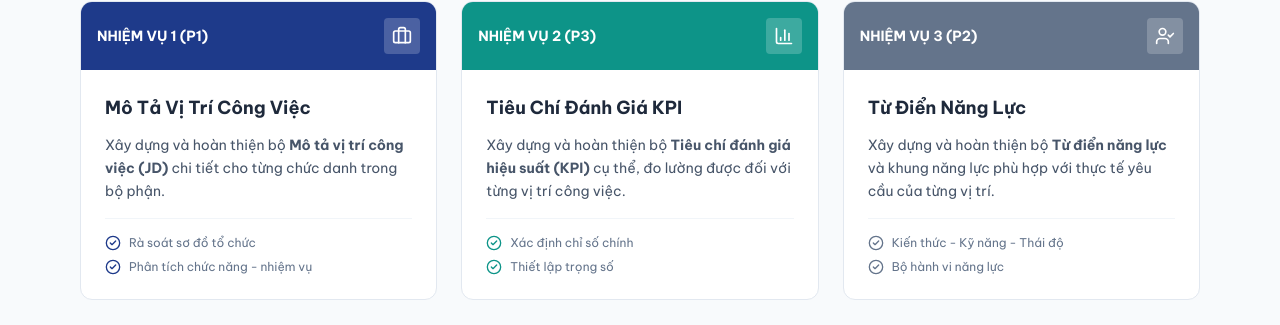
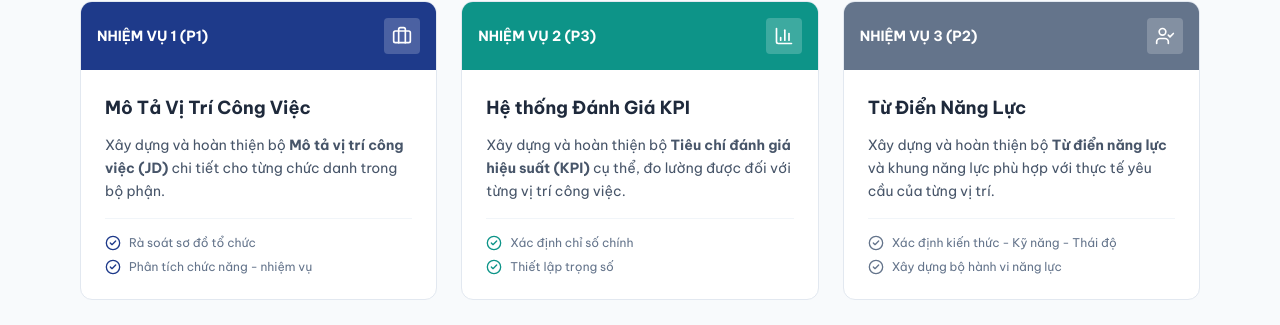
Before and after one commit to phuocphungfw/TimeLine3P, a plain HTML site: page index.html in a window 1280 px wide. Shown: the part 582-907 px from the top of the page. Drawn offline with nearby package versions, Linux system fonts and the light colour scheme.

Commit message:
Update index.html

```diff
--- a/index.html
+++ b/index.html
@@ -183,7 +183,7 @@
                     </div>
                     <div class="p-6 flex-1 flex flex-col justify-between">
                         <div>
-                            <h4 class="text-lg font-bold text-slate-800 mb-3">Tiêu Chí Đánh Giá KPI</h4>
+                            <h4 class="text-lg font-bold text-slate-800 mb-3">Hệ thống Đánh Giá KPI</h4>
                             <p class="text-slate-600 text-sm leading-relaxed">
                                 Xây dựng và hoàn thiện bộ <strong>Tiêu chí đánh giá hiệu suất (KPI)</strong> cụ thể, đo lường được đối với từng vị trí công việc.
                             </p>
@@ -213,8 +213,8 @@
                         </div>
                         <div class="mt-4 pt-4 border-t border-slate-100">
                             <ul class="text-xs text-slate-500 space-y-2">
-                                <li class="flex items-center gap-2"><i data-lucide="check-circle-2" class="w-4 h-4 text-slate-500"></i> Kiến thức - Kỹ năng - Thái độ</li>
-                                <li class="flex items-center gap-2"><i data-lucide="check-circle-2" class="w-4 h-4 text-slate-500"></i> Bộ hành vi năng lực</li>
+                                <li class="flex items-center gap-2"><i data-lucide="check-circle-2" class="w-4 h-4 text-slate-500"></i> Xác định kiến thức - Kỹ năng - Thái độ</li>
+                                <li class="flex items-center gap-2"><i data-lucide="check-circle-2" class="w-4 h-4 text-slate-500"></i> Xây dựng bộ hành vi năng lực</li>
                             </ul>
                         </div>
                     </div>
```
